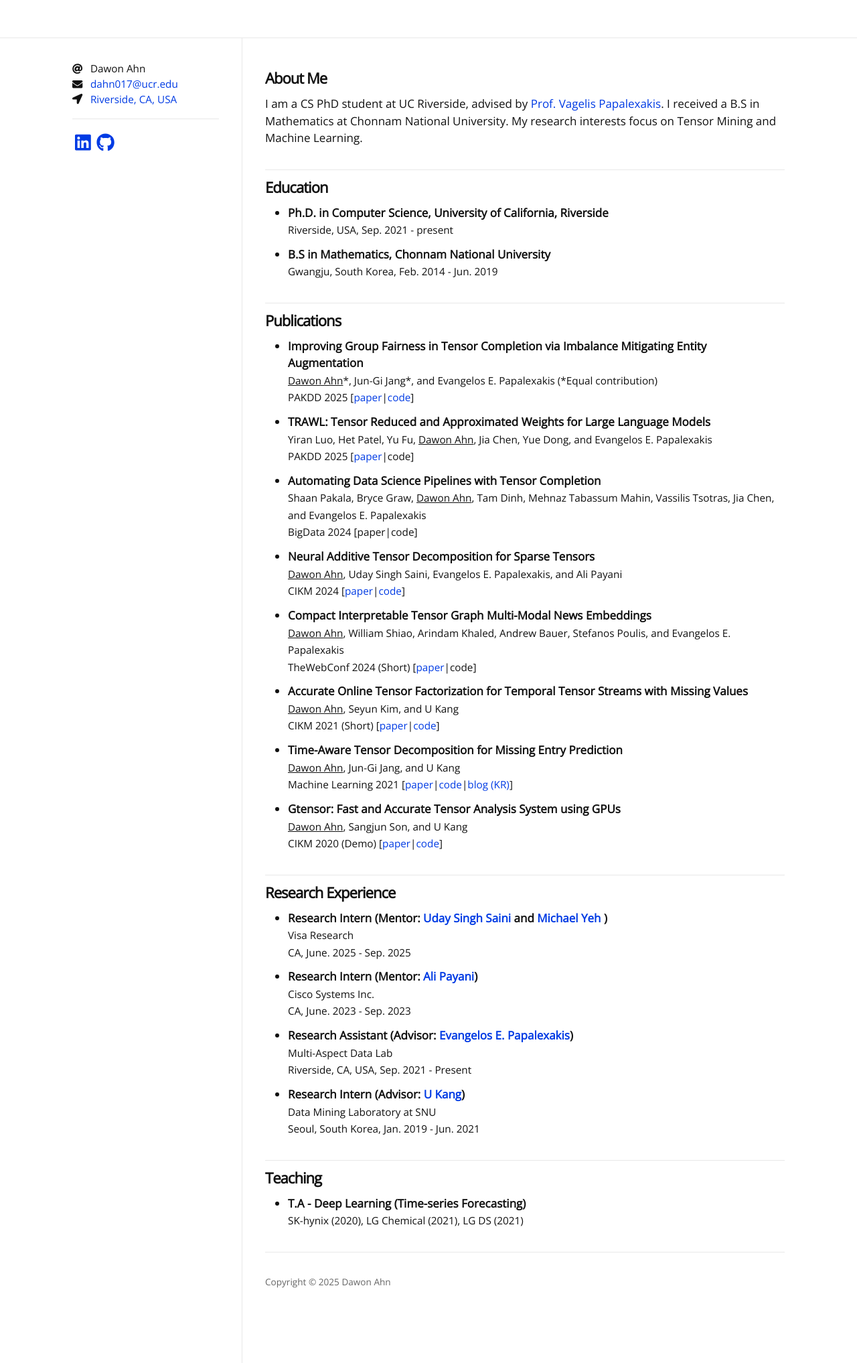
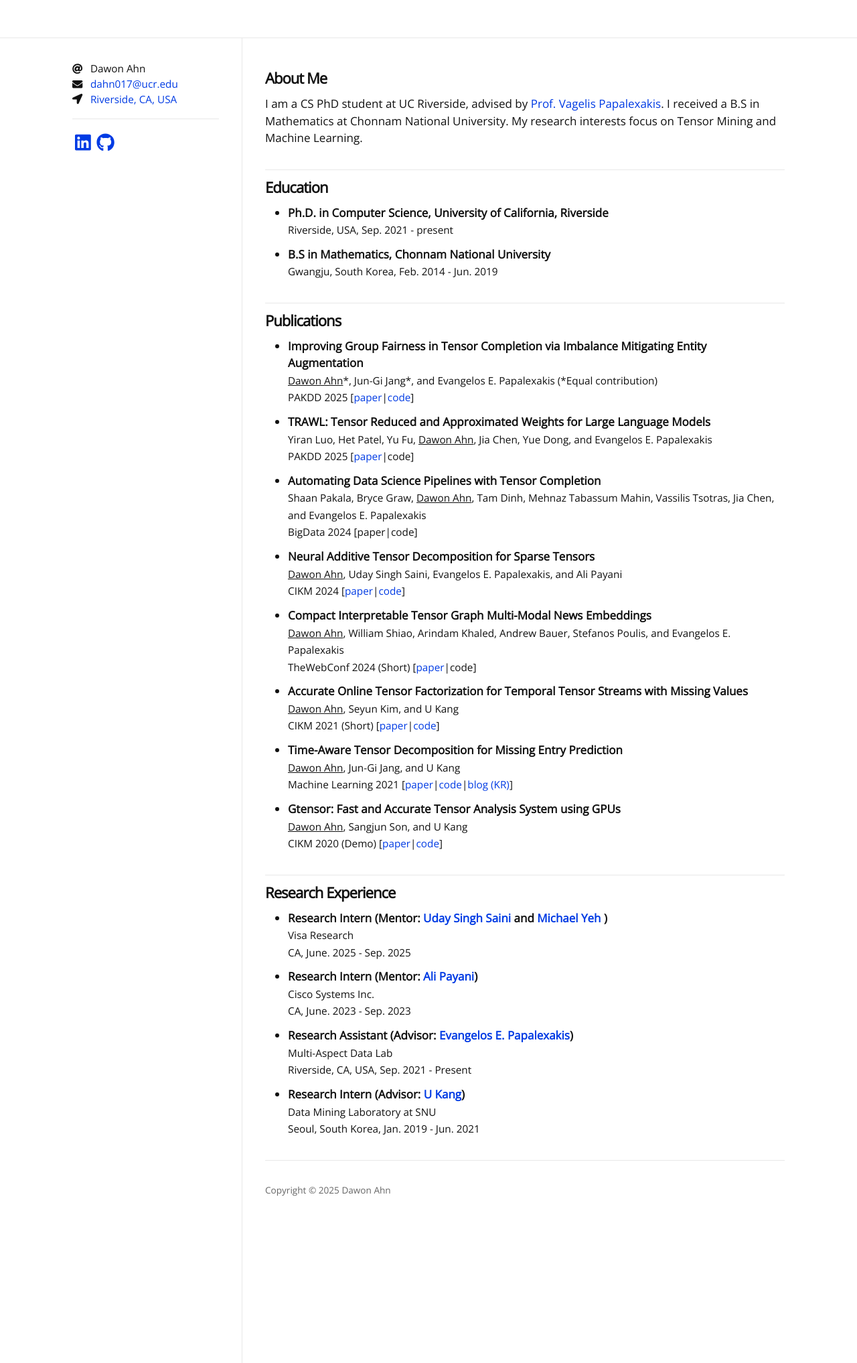
Before and after one commit to dawonahn/dawonahn.github.io, a Jekyll site: the page built from index.html, in a window 1280 px wide. Shown: the whole page at 67% size. Built offline with Jekyll 4.4.1, drawn with Linux system fonts in a browser that asks for light colours; nearby versions of some CDN libraries; some web fonts are replaced; the list of posts is cut into pages by our own code.

Commit message:
Update home.html

```diff
--- a/_layouts/home.html
+++ b/_layouts/home.html
@@ -106,16 +106,5 @@ layout: default
       </ul>
     </div>
   </header>
-  <header class="post-header">
-    <div class="post-title">Teaching</div>
-    <div class="post-content">
-      <ul>
-        <li>
-          <b>T.A - Deep Learning (Time-series Forecasting)</b><br>
-          <p2>SK-hynix (2020), LG Chemical (2021), LG DS (2021)</p2>
-        </li>
-      </ul>
-    </div>
-  </header>
 </article>
 </div>
```
